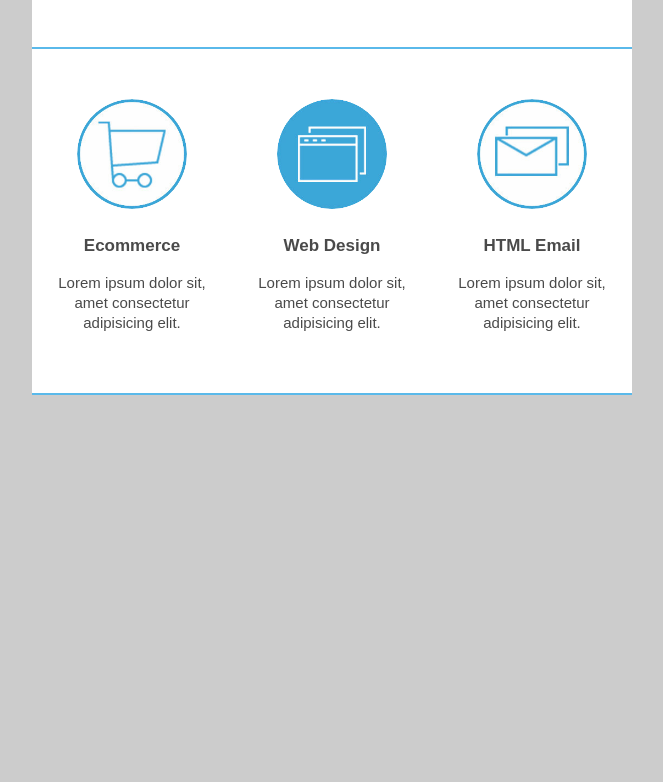
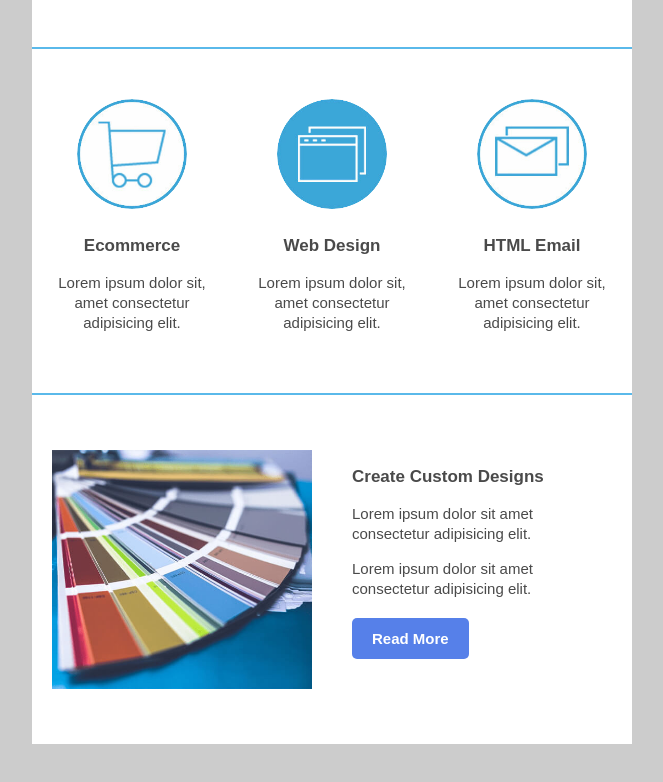
Before and after one commit to yndvp/Insight-Email, a plain HTML site: page index.html in a window 1280 px wide. Shown: the part 633-1415 px from the top of the page, without its empty margins (308-971 px from the left). Before the commit the page ends 1088 px from the top, so only its background shows below. Drawn offline with Linux system fonts and the light colour scheme.

Commit message:
add third section

```diff
--- a/index.html
+++ b/index.html
@@ -69,6 +69,17 @@
       .three-columns .content {
         font-size: 15px;
         line-height: 20px;
+      }
+      .two-columns.last {
+        padding: 35px 0;
+      }
+      .two-columns .padding {
+        padding: 20px;
+      }
+      .two-columns .content {
+        font-size: 15px;
+        line-height: 20px;
+        text-align: left;
       }
     </style>
   </head>
@@ -206,7 +217,7 @@
                                 ><img
                                   src="img/ecommerce.jpg"
                                   alt="shopping cart icon"
-                                  width="110px"
+                                  width="110"
                                   style="max-width: 110px; border-radius: 55px"
                               /></a>
                             </td>
@@ -236,7 +247,7 @@
                                 ><img
                                   src="img/web-design.jpg"
                                   alt="webbsites icon"
-                                  width="110px"
+                                  width="110"
                                   style="max-width: 110px; border-radius: 55px"
                               /></a>
                             </td>
@@ -266,7 +277,7 @@
                                 ><img
                                   src="img/email-design.jpg"
                                   alt="email icon"
-                                  width="110px"
+                                  width="110"
                                   style="max-width: 110px; border-radius: 55px"
                               /></a>
                             </td>
@@ -298,7 +309,55 @@
         <!-- TWO COLUMN SECTION -->
         <tr>
           <td>
-            <table width="100%"></table>
+            <table width="100%">
+              <tr>
+                <td class="two-columns last">
+                  <table class="column">
+                    <tr>
+                      <td class="padding">
+                        <table class="content">
+                          <tr>
+                            <td>
+                              <a href="#"
+                                ><img
+                                  src="img/palette.jpg"
+                                  alt="palette"
+                                  width="260"
+                                  style="max-width: 260px"
+                              /></a>
+                            </td>
+                          </tr>
+                        </table>
+                      </td>
+                    </tr>
+                  </table>
+                  <table class="column">
+                    <tr>
+                      <td class="padding">
+                        <table class="content">
+                          <tr>
+                            <td>
+                              <p style="font-size: 17px; font-weight: bold">
+                                Create Custom Designs
+                              </p>
+                              <p>
+                                Lorem ipsum dolor sit amet consectetur
+                                adipisicing elit.
+                              </p>
+                              <p style="padding-bottom: 15px">
+                                Lorem ipsum dolor sit amet consectetur
+                                adipisicing elit.
+                              </p>
+                              <a href="#" class="button">Read More</a>
+                            </td>
+                          </tr>
+                        </table>
+                      </td>
+                    </tr>
+                  </table>
+                </td>
+              </tr>
+            </table>
           </td>
         </tr>
         <!-- FOOTER SECTION -->
```
